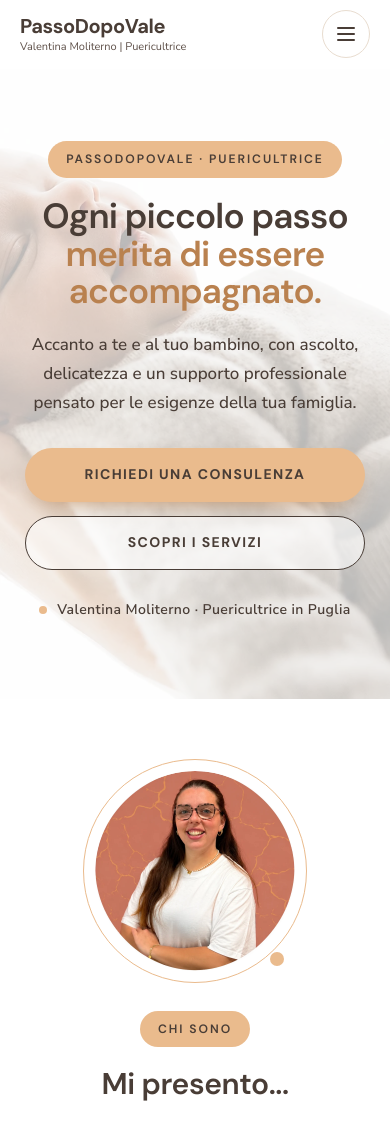
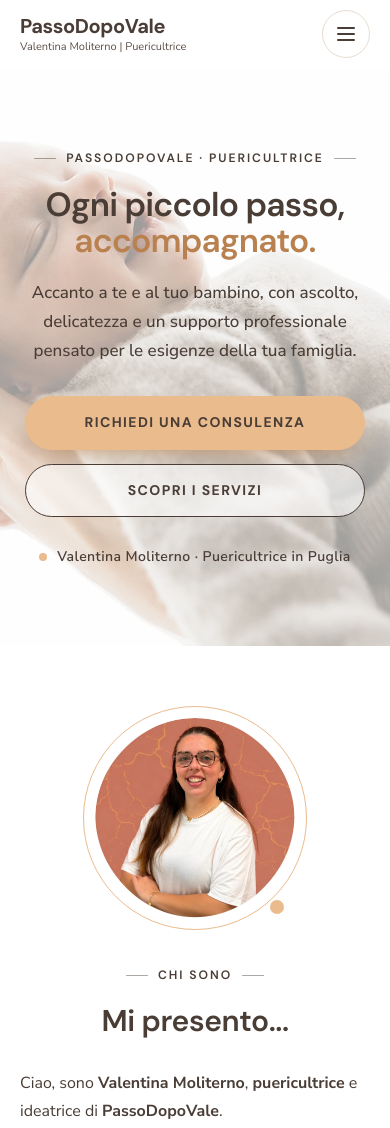
Before and after one commit to andreawebstudio/passo-dopo-vale, a plain HTML site: page index.html in a window 390 px wide. Shown: the top 1128 px of the page. Drawn offline with Linux system fonts and the light colour scheme.

Commit message:
Hero con titolo più corto e overlay ridotto, minititoli senza sfondo, form e card servizi più compatti
Co-Authored-By: Claude Opus 5.5 <noreply@anthropic.com>

```diff
--- a/css/style.css
+++ b/css/style.css
@@ -74,11 +74,9 @@ ul, ol { margin: 0; padding: 0; list-style: none; }
 .eyebrow {
   display: inline-flex; align-items: center; gap: 10px;
   font-family: var(--ff-head); font-weight: 600; font-size: clamp(12px, .3vw + 11px, 13px);
-  text-transform: uppercase; letter-spacing: .16em; color: var(--cocoa);
-  background: var(--accent); padding: 8px 18px; border-radius: 999px; margin: 0 0 20px;
+  text-transform: uppercase; letter-spacing: .16em; color: inherit; margin: 0 0 18px;
 }
-.bg-sand .eyebrow { background: var(--ivory); }
-.bg-sand .eyebrow::before { content: ""; width: 7px; height: 7px; border-radius: 50%; background: var(--accent-deep); }
+.eyebrow::before, .eyebrow::after { content: ""; width: 22px; height: 1.5px; border-radius: 2px; background: currentColor; opacity: .45; }
 
 h2 { font-size: clamp(30px, 3.5vw, 46px); line-height: 1.15; font-weight: 600; }
 h3 { font-size: clamp(19px, .9vw + 14px, 23px); line-height: 1.3; font-weight: 600; }
@@ -195,12 +193,13 @@ h3 { font-size: clamp(19px, .9vw + 14px, 23px); line-height: 1.3; font-weight: 6
 .hero__overlay {
   position: absolute; inset: 0;
   background:
-    radial-gradient(ellipse 62% 58% at 50% 50%, rgba(255, 255, 255, .78) 0%, rgba(255, 255, 255, .55) 60%, rgba(255, 255, 255, .3) 100%),
-    rgba(255, 255, 255, .18);
+    radial-gradient(ellipse 58% 54% at 50% 50%, rgba(255, 255, 255, .68) 0%, rgba(255, 255, 255, .42) 60%, rgba(255, 255, 255, .16) 100%),
+    rgba(255, 255, 255, .06);
 }
 .hero__content { text-align: center; max-width: 940px; }
 .hero__title { font-size: clamp(40px, 5vw, 68px); line-height: 1.08; font-weight: 600; letter-spacing: -0.025em; color: var(--cocoa); margin: 0 auto; }
-.hero__title-accent { display: block; color: var(--accent-deep); }
+.hero__title-line { display: block; white-space: nowrap; }
+.hero__title-accent { color: var(--accent-deep); }
 .hero__lead { margin: clamp(20px, 2.5vw, 28px) auto clamp(30px, 3.5vw, 40px); max-width: 620px; font-size: clamp(17px, .5vw + 15px, 20px); color: var(--cocoa); font-weight: 500; }
 .hero__micro { margin-top: clamp(28px, 3.5vw, 40px); font-size: 14px; color: var(--cocoa); font-weight: 600; letter-spacing: .03em; display: inline-flex; align-items: center; gap: 10px; }
 .hero__micro::before { content: ""; width: 8px; height: 8px; border-radius: 50%; background: var(--accent); }
@@ -208,8 +207,8 @@ h3 { font-size: clamp(19px, .9vw + 14px, 23px); line-height: 1.3; font-weight: 6
 @media (max-width: 600px) {
   .hero { min-height: auto; padding-block: 72px 76px; }
   .hero__photo { object-position: 70% 50%; }
-  .hero__overlay { background: rgba(255, 255, 255, .7); }
-  .hero__title { font-size: clamp(34px, 9vw, 42px); }
+  .hero__overlay { background: rgba(255, 255, 255, .58); }
+  .hero__title { font-size: clamp(28px, 8.6vw, 42px); }
   .btn-row { flex-direction: column; align-items: stretch; max-width: 340px; margin-inline: auto; }
 }
 
@@ -306,12 +305,12 @@ h3 { font-size: clamp(19px, .9vw + 14px, 23px); line-height: 1.3; font-weight: 6
 }
 
 /* ---------- Servizi ---------- */
-.cards-2x2 { display: grid; grid-template-columns: repeat(2, minmax(0, 1fr)); grid-auto-rows: 1fr; gap: clamp(22px, 2.6vw, 36px); }
+.cards-2x2 { display: grid; grid-template-columns: repeat(2, minmax(0, 1fr)); grid-auto-rows: 1fr; gap: clamp(20px, 2.2vw, 30px); max-width: 940px; margin-inline: auto; }
 .s-card { background: var(--ivory); border-radius: var(--radius-l); overflow: hidden; box-shadow: var(--shadow); display: flex; flex-direction: column; height: 100%; }
 .s-card__media { aspect-ratio: 3 / 2; overflow: hidden; flex: none; }
 .s-card__media img { width: 100%; height: 100%; object-fit: cover; transition: transform .8s ease; }
 .s-card:hover .s-card__media img { transform: scale(1.03); }
-.s-card__body { padding: clamp(26px, 3vw, 38px); flex: 1; display: flex; flex-direction: column; }
+.s-card__body { padding: clamp(22px, 2.4vw, 30px); flex: 1; display: flex; flex-direction: column; }
 .s-card__body h3 { margin-bottom: 12px; }
 .s-card__body > p { color: var(--text-soft); font-size: 16.5px; margin-bottom: 22px; }
 .s-card__body .dot-list { margin-top: auto; padding-top: 20px; border-top: 1px solid var(--line); font-size: 16px; }
@@ -387,7 +386,7 @@ h3 { font-size: clamp(19px, .9vw + 14px, 23px); line-height: 1.3; font-weight: 6
 .faq__a p { padding: 0 24px 22px; color: var(--text-soft); }
 
 /* ---------- Contatti ---------- */
-.form { background: var(--white); color: var(--cocoa); border-radius: var(--radius-l); padding: clamp(24px, 3.2vw, 40px); box-shadow: 0 30px 60px -30px rgba(42, 33, 28, .45); max-width: 640px; margin-inline: auto; }
+.form { background: var(--white); color: var(--cocoa); border-radius: var(--radius-l); padding: clamp(22px, 2.6vw, 32px); box-shadow: 0 30px 60px -30px rgba(42, 33, 28, .45); max-width: 560px; margin-inline: auto; }
 .form__row--2 { display: grid; grid-template-columns: repeat(2, minmax(0, 1fr)); gap: 0 18px; }
 .field { margin-bottom: 18px; display: flex; flex-direction: column; }
 .field label { font-family: var(--ff-head); font-weight: 500; font-size: 14.5px; margin-bottom: 7px; }
--- a/index.html
+++ b/index.html
@@ -69,7 +69,7 @@
 
       <div class="container hero__content">
         <p class="eyebrow">PassoDopoVale · Puericultrice</p>
-        <h1 id="hero-title" class="hero__title">Ogni piccolo passo <span class="hero__title-accent">merita di essere accompagnato.</span></h1>
+        <h1 id="hero-title" class="hero__title"><span class="hero__title-line">Ogni piccolo passo,</span> <span class="hero__title-line hero__title-accent">accompagnato.</span></h1>
         <p class="hero__lead">Accanto a te e al tuo bambino, con ascolto, delicatezza e un supporto professionale pensato per le esigenze della tua famiglia.</p>
         <div class="btn-row">
           <a class="btn btn--primary" href="#contatti">Richiedi una consulenza</a>
```
